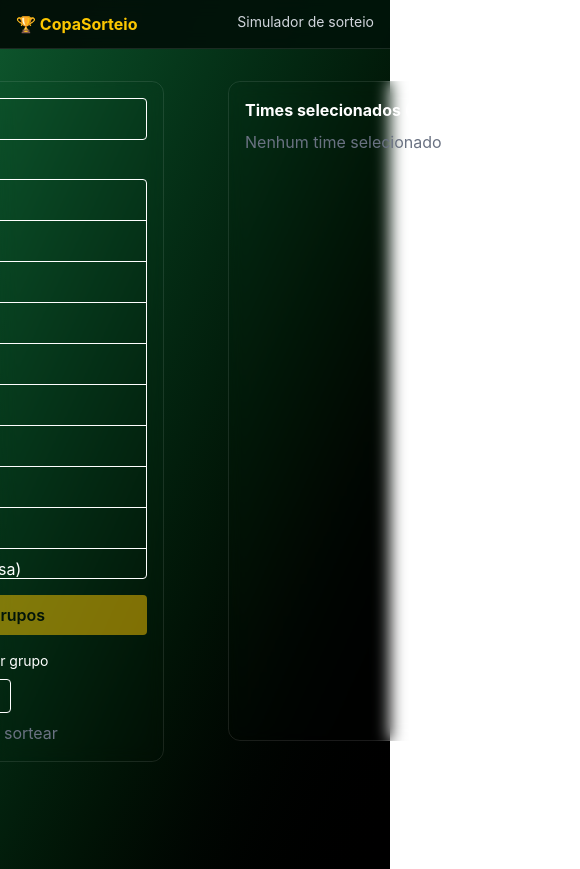
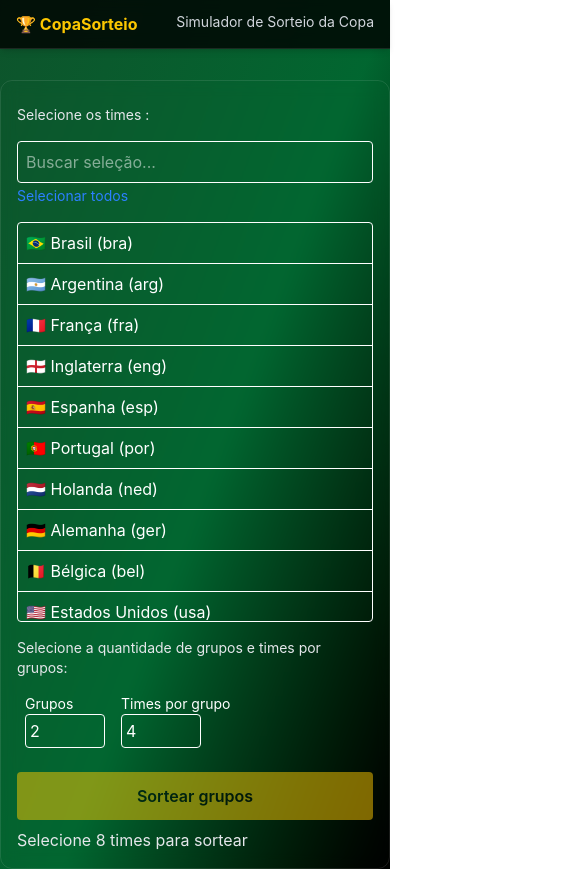
Before and after one commit to camiplvr/worldCupSimulator, a React (Vite) app: page / in a window 390 px wide. Shown: the top 869 px of the page, 580 px wide, since content can reach past the window. Built offline with nearby package versions, Linux system fonts and the light colour scheme.

Commit message:
feat: fix navbar position and improve mobile layout responsiveness

```diff
--- a/src/components/Card/Card.tsx
+++ b/src/components/Card/Card.tsx
@@ -4,6 +4,8 @@ type CardProps = {
 
 export function Card({ children }: CardProps) {
   return (
-    <div className="bg-white rounded shadow-sm p-4 border">{children}</div>
+    <div className=" w-full bg-white rounded shadow-sm p-4 border">
+      {children}
+    </div>
   );
 }
--- a/src/components/DrawPanel/DrawPanel.tsx
+++ b/src/components/DrawPanel/DrawPanel.tsx
@@ -19,18 +19,14 @@ export function DrawPanel({
 }) {
   return (
     <>
+      <p className="text-sm text-gray-200 mt-4">
+        Selecione a quantidade de grupos e times por grupos:
+      </p>
+
       <div className="block mt-4 ">
-        <button
-          onClick={onDraw}
-          disabled={disabled}
-          className="w-full bg-yellow-400 text-black font-semibold py-2 rounded disabled:opacity-50"
-        >
-          Sortear grupos
-        </button>
-
         <div className="flex gap-4 m-2 align-items-center">
           <div>
-            <label className="block text-sm m-2">Grupos</label>
+            <label className="block text-sm ">Grupos</label>
             <input
               type="number"
               min={1}
@@ -40,7 +36,7 @@ export function DrawPanel({
             />
           </div>
           <div>
-            <label className="block text-sm m-2">Times por grupo</label>
+            <label className="block text-sm ">Times por grupo</label>
             <input
               type="number"
               min={1}
@@ -51,8 +47,16 @@ export function DrawPanel({
           </div>
         </div>
 
+        <button
+          onClick={onDraw}
+          disabled={disabled}
+          className="mt-4 w-full bg-yellow-400 text-black font-semibold py-3 rounded disabled:opacity-50 cursor-pointer disabled:cursor-not-allowed"
+        >
+          Sortear grupos
+        </button>
+
         {disabled && (
-          <p className="text-gray-500 mt-2">
+          <p className="text-gray-200 mt-2">
             Selecione {totalNeeded - selectedTeams} times para sortear
           </p>
         )}
--- a/src/components/GroupCard/GroupCard.tsx
+++ b/src/components/GroupCard/GroupCard.tsx
@@ -3,22 +3,29 @@ import type { Group } from "../../types";
 export function GroupCard({
   groups,
   teamsPerGroup,
+  groupCount,
 }: {
   groups: Group[];
   groupCount: number;
   teamsPerGroup: number;
 }) {
-  if (groups.length === 0) return null;
+  const emptyGroups = Array.from({ length: groupCount }, (_, i) => ({
+    name: `Grupo ${String.fromCharCode(65 + i)}`,
+    teams: [],
+  }));
+  const displayGroups = groups.length >= 0 ? groups : emptyGroups;
 
   return (
-    <div className="grid grid-cols-1 md:grid-cols-4 lg:grid-cols-4 gap-4">
-      {groups.map((group) => (
+    <div className="grid grid-cols-1 sm:grid-cols-2 sm:min-w-50 md:grid-cols-3 lg:grid-cols-4 gap-4">
+      {displayGroups.map((group, index) => (
         <div
-          key={group.id}
+          key={index}
           className="bg-white/10 hover:bg-white/20 transition backdrop-blur border border-white/10 rounded-xl p-4"
         >
-          <div className="flex justify-between mb-3">
-            <span className="font-bold text-white"> {group.id}</span>
+          <div className="flex items-center justify-between mb-3 truncate">
+            <span className="font-bold text-white text-lg mr-2 ">
+              Grupo {String.fromCharCode(65 + index)}{" "}
+            </span>
 
             <span className="text-sm text-gray-300">
               {group.teams.length}/{teamsPerGroup}
@@ -27,7 +34,7 @@ export function GroupCard({
 
           <div className="space-y-2">
             {group.teams.length === 0 && (
-              <p className="text-gray-400 text-sm">Nenhum time ainda</p>
+              <p className="text-gray-400 text-sm">Aguardando sorteio...</p>
             )}
 
             {group.teams.map((team) => (
--- a/src/components/Navbar/Navbar.tsx
+++ b/src/components/Navbar/Navbar.tsx
@@ -1,9 +1,9 @@
 export function Navbar() {
   return (
-    <header className=" bg-black/80 backdrop-blur border-b border-white/10 px-4 py-3 flex justify-between">
+    <header className=" fixed top-0 left-0 w-full z-50 bg-black/80 backdrop-blur border-b border-white/10 px-4 py-3 shadow-md flex justify-between">
       <h1 className="font-bold text-yellow-400">🏆 CopaSorteio</h1>
 
-      <div className="text-sm text-gray-300">Simulador de sorteio</div>
+      <div className="text-sm text-gray-300">Simulador de Sorteio da Copa</div>
     </header>
   );
 }
--- a/src/components/SearchSelect/SearchSelect.tsx
+++ b/src/components/SearchSelect/SearchSelect.tsx
@@ -16,7 +16,7 @@ export function SearchSelect() {
 
   return (
     <>
-      <div className="w-80">
+      <div className="min-w-content">
         <input
           aria-label="Buscar seleção"
           role="combobox"
@@ -36,7 +36,7 @@ export function SearchSelect() {
           }}
           className="mb-2 text-sm text-blue-500 hover:underline"
         >
-          {allSelected ? "Remover todos" : "Selecionar todos"}
+          {allSelected ? "Limpar todos" : "Selecionar todos"}
         </button>
 
         <div>
@@ -46,7 +46,7 @@ export function SearchSelect() {
             className="border rounded mt-2 max-h-100 overflow-y-auto"
           >
             {!hasResults && (
-              <li role="option" className="p-2 text-gray-500">
+              <li role="option" className="p-2 text-gray-200">
                 Nenhuma seleção encontrada
               </li>
             )}
--- a/src/components/SelectedTeams/SelectedTeams.tsx
+++ b/src/components/SelectedTeams/SelectedTeams.tsx
@@ -9,7 +9,7 @@ export function SelectedTeams() {
         <h2 className="font-bold mb-2">
           Times selecionados ({selectedTeams.length})
         </h2>
-        <p className="text-gray-500">Nenhum time selecionado</p>
+        <p className="text-gray-200">Nenhum time selecionado</p>
       </div>
     );
   }
--- a/src/pages/home/index.tsx
+++ b/src/pages/home/index.tsx
@@ -28,6 +28,11 @@ function Home() {
   );
   const totalNeeded = groupCount * teamsPerGroup;
 
+  const isButtonDisabled =
+    groupCount <= 0 ||
+    teamsPerGroup <= 0 ||
+    selectedTeams.length < groupCount * teamsPerGroup;
+
   useEffect(() => {
     const saved = localStorage.getItem(GROUPS_KEY);
 
@@ -48,17 +53,20 @@ function Home() {
 
   return (
     <>
-      <div className="bg-gradient-to-br from-green-900 via-green-800 to-black">
+      <div className="flex flex-col gap-2 pt-16">
         <Navbar />
         <div
-          className="flex content-center justify-center gap-4 p-4
-         min-h-screen bg-gradient-to-br from-green-900 to-black text-white"
+          className="flex flex-col lg:flex-row content-center justify-center gap-4
+         min-h-screen text-white"
         >
           <div className="mt-4 backdrop-blur h-full rounded-xl p-4 border border-white/10">
+            <p className=" text-sm text-gray-200 mt-2  mb-4">
+              Selecione os times :
+            </p>
             <SearchSelect />
             <DrawPanel
               onDraw={handleDraw}
-              disabled={selectedTeams.length < totalNeeded}
+              disabled={isButtonDisabled}
               selectedTeams={selectedTeams.length}
               totalNeeded={totalNeeded}
               setGroupCount={setGroupCount}
@@ -67,7 +75,7 @@ function Home() {
               teamsPerGroup={teamsPerGroup}
             />
           </div>
-          <div className="block col-span-9 gap-4 p-4">
+          <div className="col-span-9 gap-4 p-4">
             <GroupCard
               groups={groups}
               groupCount={groupCount}
```
